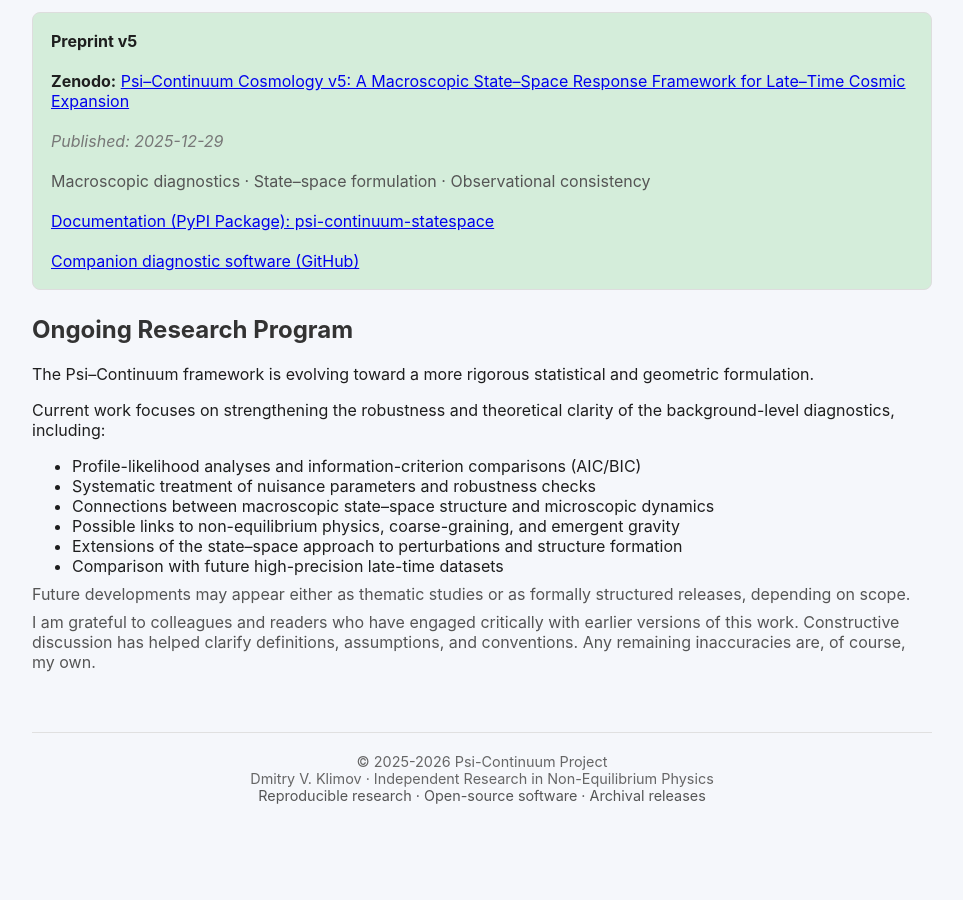
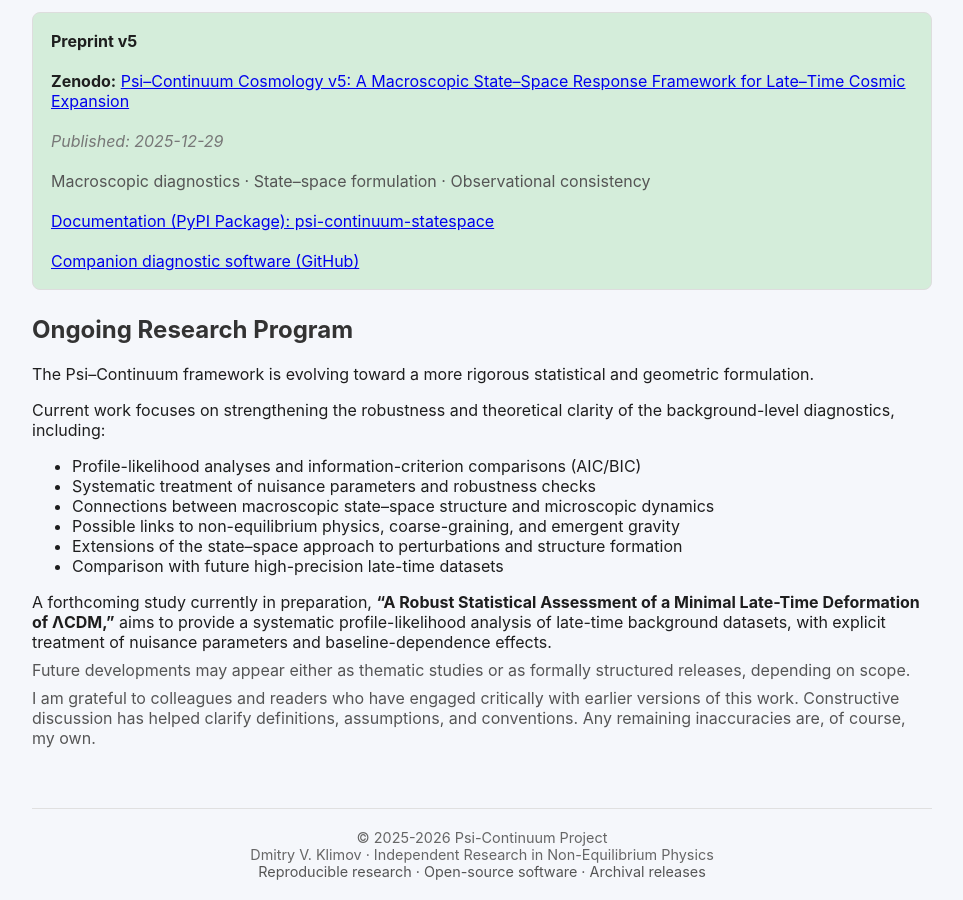
Before and after one commit to dmitrylife/Dmitrylife.github.io, a Jekyll site: the page theory.html, which Jekyll copies as it is, in a window 1280 px wide and 900 px high, scrolled down 2203 px. Shown: the whole window, without its empty margins (158-1121 px from the left). Built offline with Jekyll 4.4.1, drawn with Linux system fonts in a browser that asks for light colours; before the commit the page ends 3027 px from its top, so only the background shows below that.

Commit message:
In preparation

```diff
--- a/theory.html
+++ b/theory.html
@@ -271,6 +271,14 @@ clarity of the background-level diagnostics, including:
     <li>Comparison with future high-precision late-time datasets</li>
 </ul>
 
+<p>
+A forthcoming study currently in preparation,
+<strong>“A Robust Statistical Assessment of a Minimal Late-Time Deformation of ΛCDM,”</strong>
+aims to provide a systematic profile-likelihood analysis of late-time
+background datasets, with explicit treatment of nuisance parameters
+and baseline-dependence effects.
+</p>
+
 <p class="titlesmall">
 Future developments may appear either as thematic studies or as formally
 structured releases, depending on scope.
```
Lines whose indentation alone changed are shown as unchanged.
